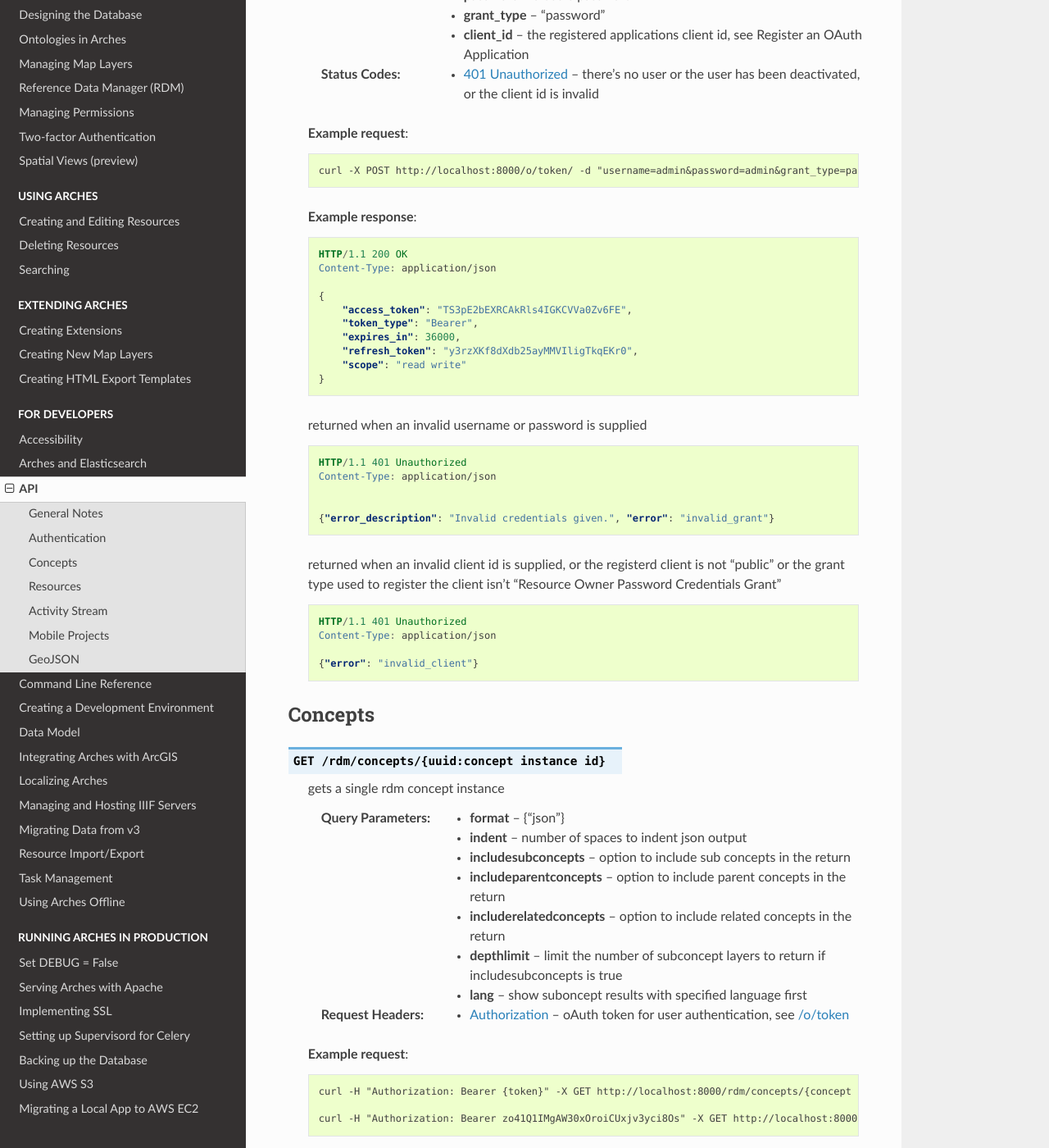
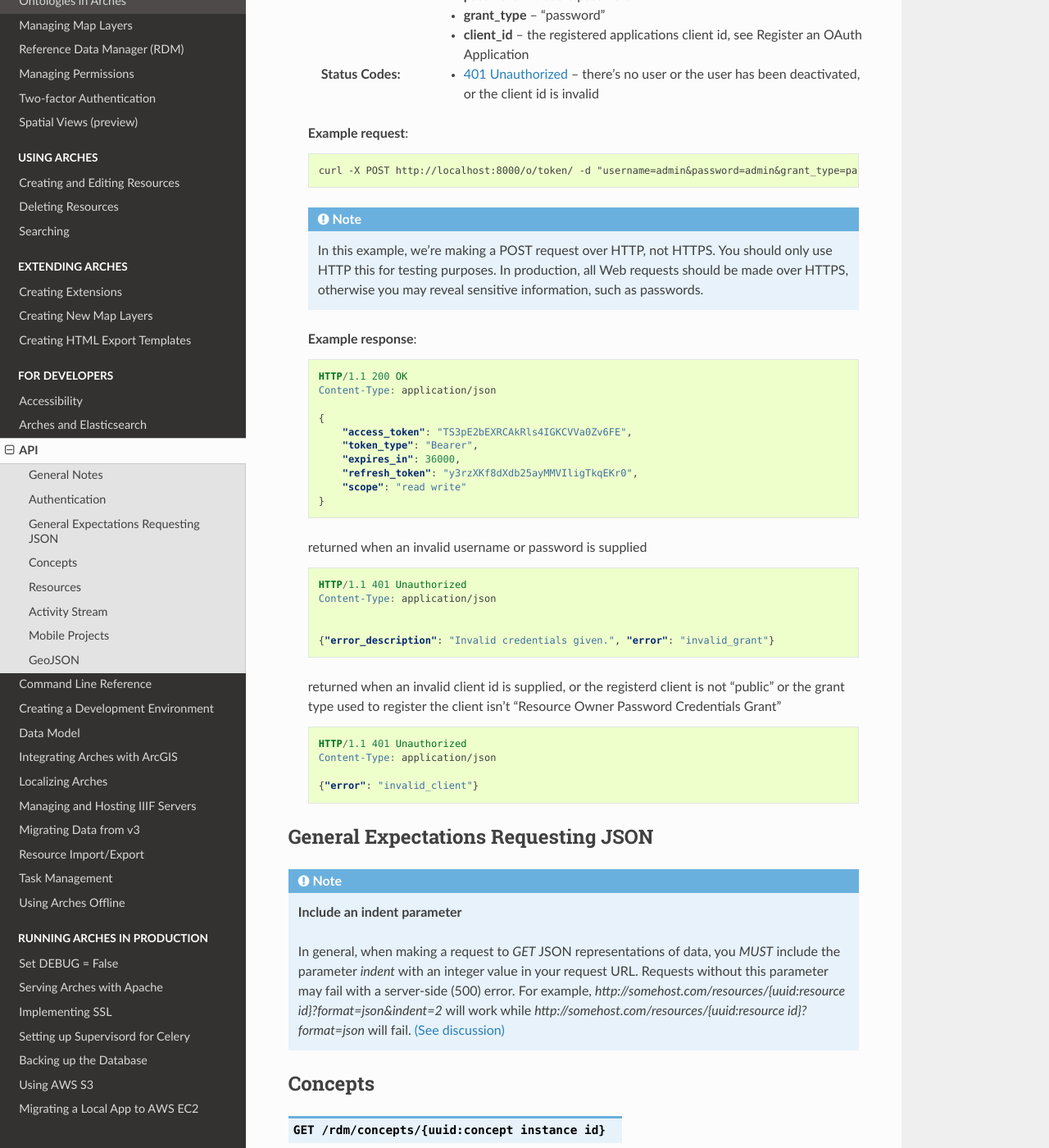
Before and after one commit to archesproject/arches-docs, a Sphinx documentation site: the page built from docs/api.txt, in a window 1280 px wide and 1400 px high, scrolled down 1587 px. Shown: the whole window at 82% size. Built offline with Sphinx 7.4.7 and the Read the Docs theme 2.0.0, drawn with Linux system fonts in a browser that asks for light colours.

Commit message:
Added indent requirement to API docs, also HTTPS warning

```diff
--- a/docs/api.txt
+++ b/docs/api.txt
@@ -163,6 +163,9 @@
 
         curl -X POST http://localhost:8000/o/token/ -d "username=admin&password=admin&grant_type=password&client_id=onFiQSbPfgZpsUcl2fBvaaEHA58MKHavl3iuSaRf"
 
+    .. note:: In this example, we're making a POST request over HTTP, not HTTPS.
+        You should only use HTTP this for testing purposes. In production, all Web requests should be made over HTTPS, otherwise
+        you may reveal sensitive information, such as passwords.
 
     **Example response**:
 
@@ -201,6 +204,18 @@
         Content-Type: application/json
 
         {"error": "invalid_client"}
+
+
+General Expectations Requesting JSON
+=========
+
+.. note::
+    **Include an indent parameter**
+
+    In general, when making a request to `GET` JSON representations of data, you *MUST* include the parameter
+    `indent` with an integer value in your request URL. Requests without this parameter may fail with a
+    server-side (500) error. For example, `http://somehost.com/resources/{uuid:resource id}?format=json&indent=2` will
+    work while `http://somehost.com/resources/{uuid:resource id}?format=json` will fail. `(See discussion) <https://community.archesproject.org/t/typeerror-on-resources-resource-id-endpoint/1855/3>`_
 
 
 Concepts
```
